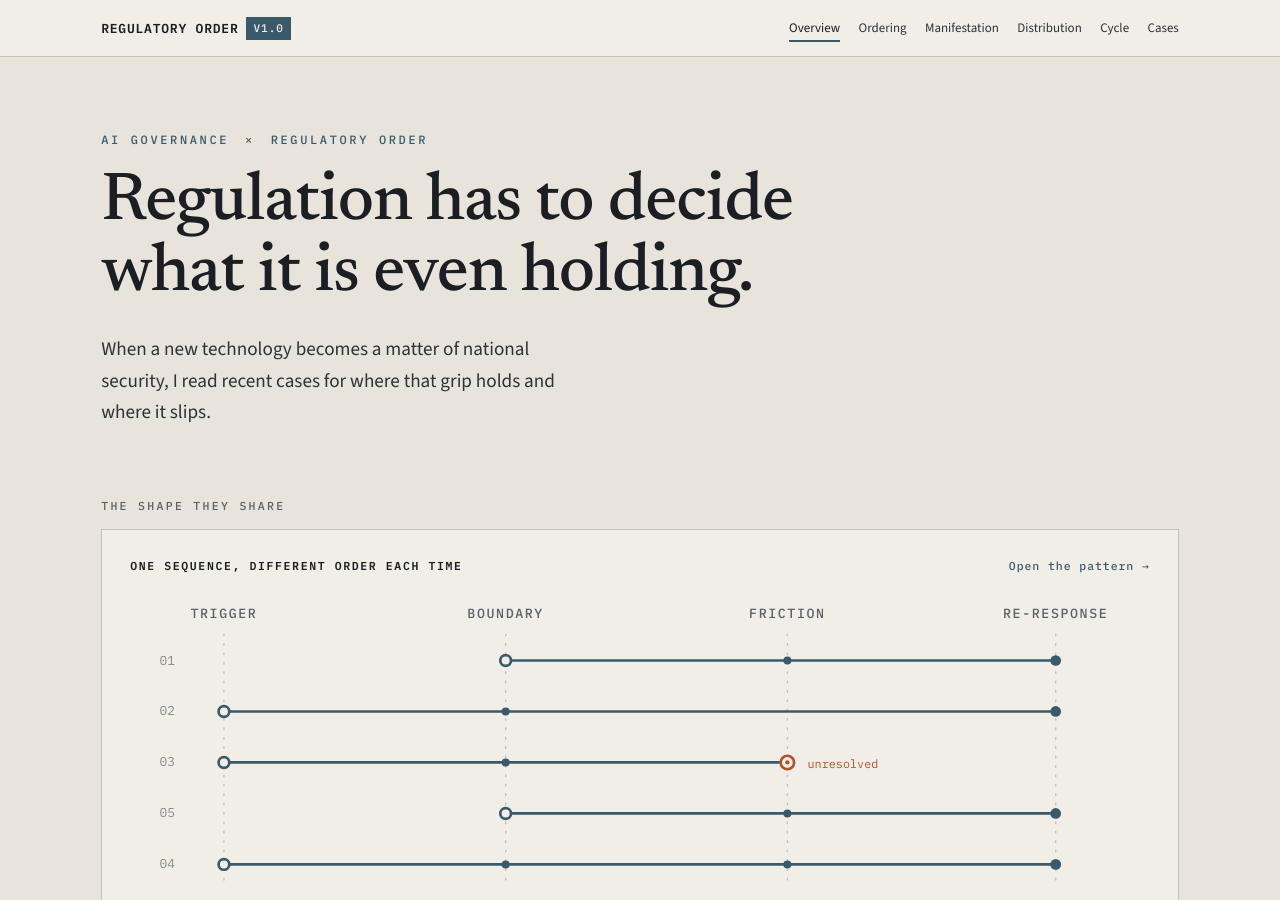
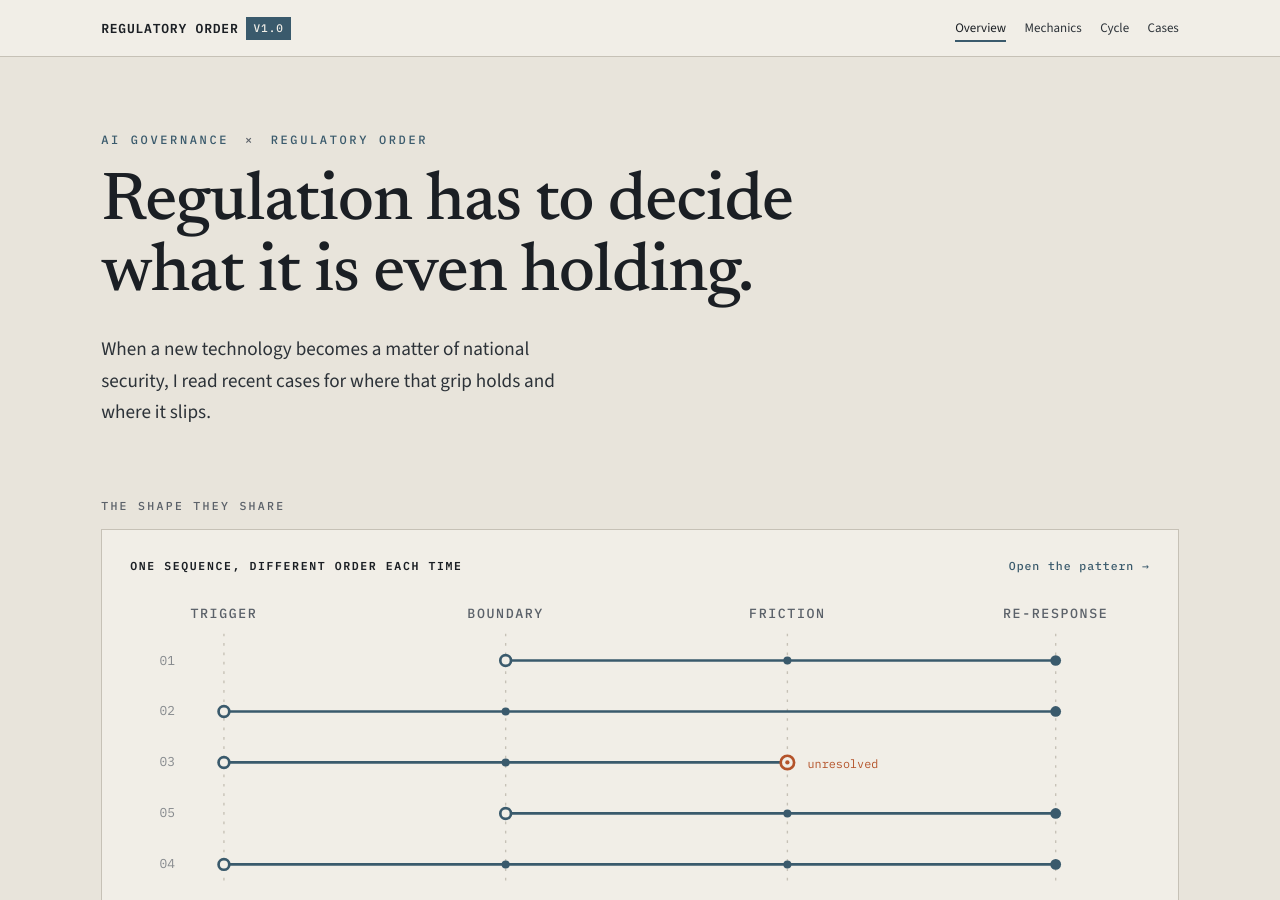
Before and after one commit to GaeunLim01/regulatory-order, a Jekyll site: the page built from index.html, in a window 1280 px wide and 900 px high. Built offline with Jekyll 4.4.1, drawn with Linux system fonts in a browser that asks for light colours.

Commit message:
Add files via upload

```diff
--- a/_data/nav.yml
+++ b/_data/nav.yml
@@ -1,11 +1,7 @@
 - label: Overview
   url: /
-- label: Ordering
-  url: /framework/ordering/
-- label: Manifestation
-  url: /framework/manifestation/
-- label: Distribution
-  url: /framework/distribution/
+- label: Mechanics
+  url: /framework/mechanics/
 - label: Cycle
   url: /framework/cycle/
 - label: Cases
--- a/_data/schema.yml
+++ b/_data/schema.yml
@@ -1,10 +1,10 @@
 # Current analytical frame
 #
-# Three parallel lenses. Each is guided by an open question rather than a
-# fixed set of required sub-fields. Cases may use each lens at different depth.
+# Three parallel mechanics. Each is guided by an open question rather than a
+# fixed set of required sub-fields. Cases may use each mechanism at different depth.
 #
 # A higher-level cross-case pattern — the Regulatory Order Cycle — sits above
-# the lenses and is not a mandatory case template.
+# the mechanics and is not a mandatory case template.
 
 ordering:
   note: >
```
